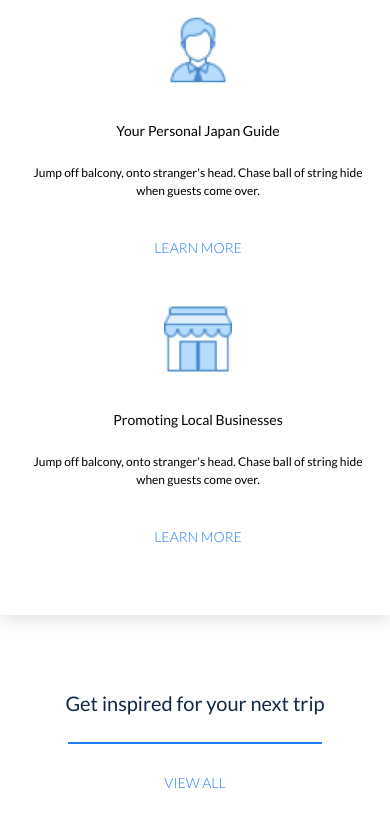
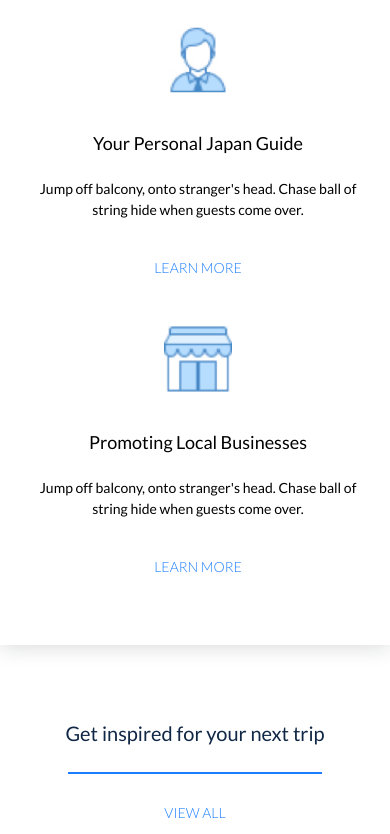
Before and after one commit to ganesham019/TravellingWebPage, a plain HTML site: page index.html in a window 390 px wide. Shown: the part 1200-2034 px from the top of the page. Drawn offline with Linux system fonts and the light colour scheme.

Commit message:
font size added

```diff
--- a/css/style.css
+++ b/css/style.css
@@ -956,7 +956,9 @@ footer::after {
     .search_container {
         text-align: center;
     }
-
+    .trip_header_section .primary_link::after{
+        display: none;
+     }
     .container .content_container {
         padding: 200px 8px 70px 8px;
     }
@@ -1037,21 +1039,20 @@ footer::after {
     }
 
     .benefit_box .benefit__title {
-        font-size: 14px;
+        font-size: 18px;
     }
 
     .desc_text {
-        font-size: 12px;
+        font-size: 14px;
     }
 
     .primary_link {
         font-size: 14px;
     }
-
-
-
     .trip_header_section .primary_link {
         width: 100%;
+        margin: auto;
+        float: none;
     }
 
     .trip_header_section .heading_text_medium {
```
Also changed, not shown: index.html (+0 -12 lines).
